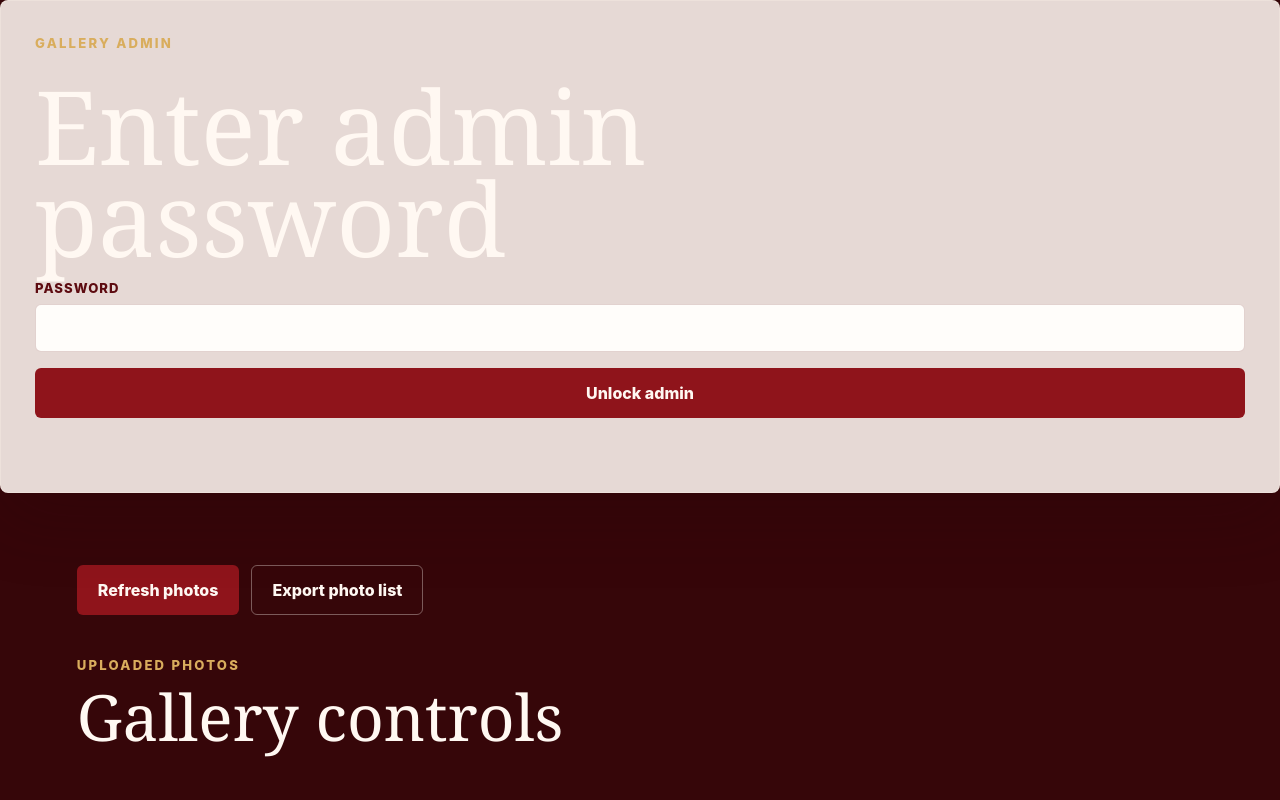
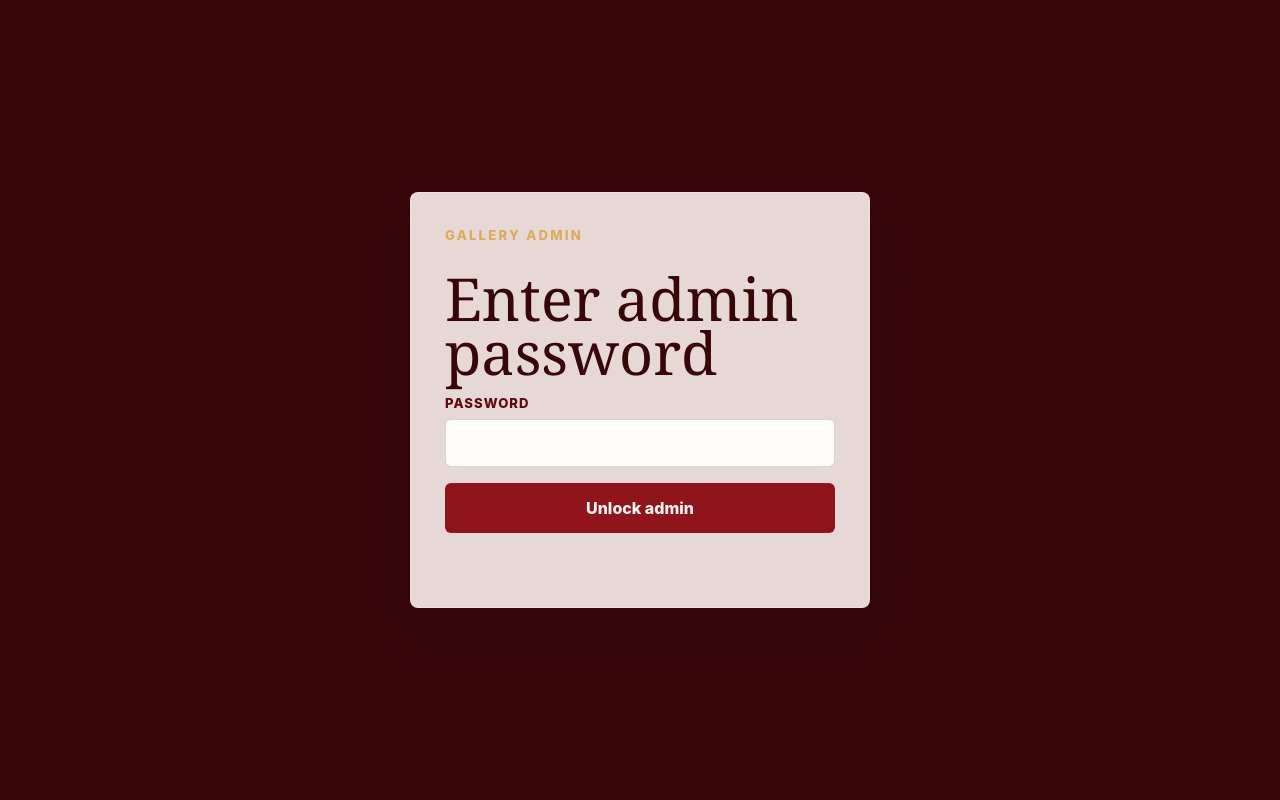
Before and after one commit to izick123/marty-miriam-wedding, a website with bundled scripts: page admin.html in a window 1280 px wide. Shown: the top 800 px of the page. Built offline with nearby package versions, Linux system fonts and the light colour scheme.

Commit message:
Style admin password gate

```diff
--- a/src/styles.css
+++ b/src/styles.css
@@ -285,6 +285,22 @@ input {
   color: var(--ivory);
 }
 
+.admin-login {
+  min-height: 100vh;
+  display: grid;
+  place-items: center;
+  padding: 24px;
+}
+
+.admin-login-panel {
+  width: min(460px, 100%);
+}
+
+.admin-login-panel h1 {
+  color: var(--red-950);
+  font-size: clamp(2.2rem, 8vw, 3.7rem);
+}
+
 .admin-header,
 .admin-tools {
   padding: clamp(32px, 6vw, 72px) clamp(20px, 6vw, 86px) 0;
```
